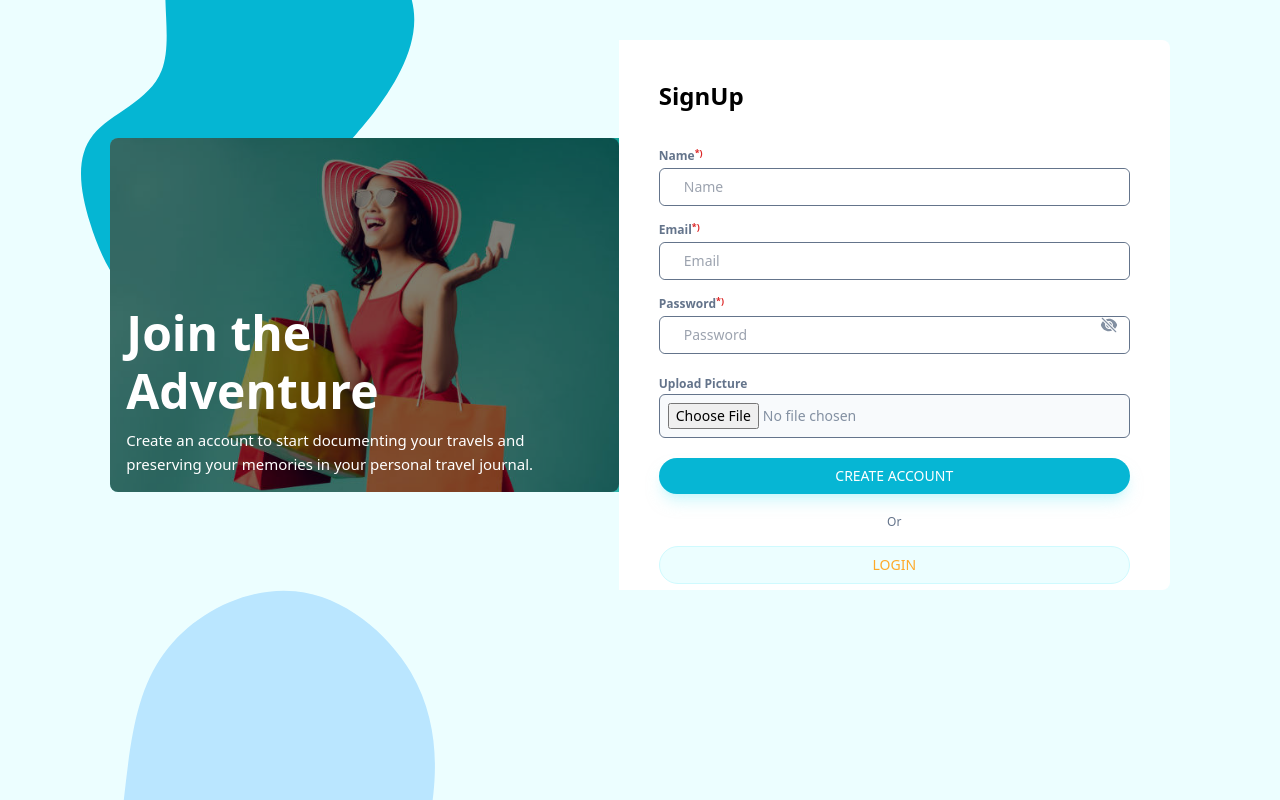
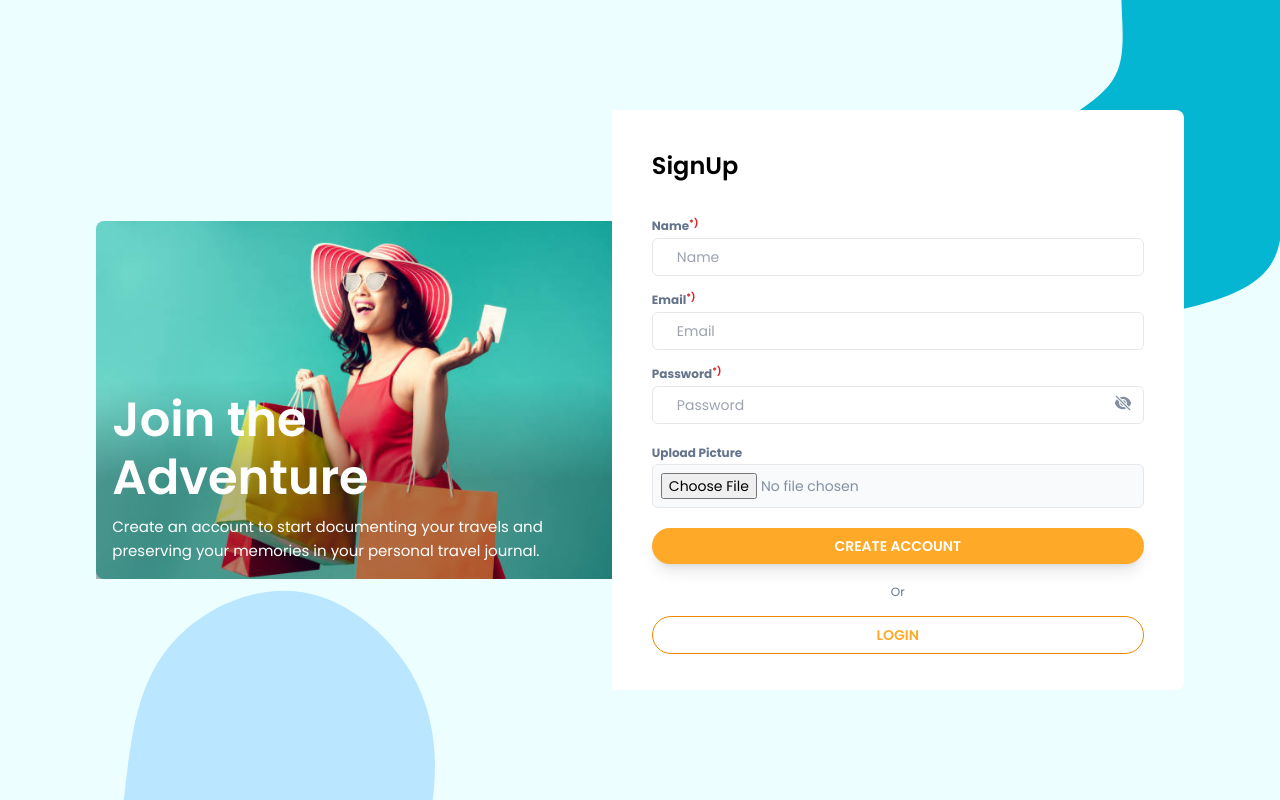
Before and after one commit to Abimanyuoke/E-commerce, a Next.js app in the folder frontend/: page /auth/signup in a window 1280 px wide. Built offline with nearby package versions, Linux system fonts and the light colour scheme.

Commit message:
fix: update routing for login and signup redirects, adjust SVG positioning, and improve button styles

```diff
--- a/frontend/app/auth/login/page.tsx
+++ b/frontend/app/auth/login/page.tsx
@@ -34,7 +34,7 @@ export default function Login() {
                     storeCookie("profile_picture", data.data.profile_picture || "")
                     let role = data.data.role
                     if (role === `MANAGER`) setTimeout(() => router.replace(`/manager/dashboard`), 1000)
-                    else if (role === `USER`) setTimeout(() => router.replace(`/user/home`), 1000)
+                    else if (role === `USER`) setTimeout(() => router.replace(`/main`), 1000)
                 }
             }
             else toast.warning(data.message, { duration: 2000 })
@@ -46,7 +46,7 @@ export default function Login() {
 
     return (
         <div className="bg-cyan-50 h-screen w-full relative overflow-hidden font-poppins">
-            <svg viewBox="0 50 200 200" className="absolute -right-42 w-[500px]" xmlns="http://www.w3.org/2000/svg">
+            <svg viewBox="0 50 200 200" className="absolute -right-44 w-[500px]" xmlns="http://www.w3.org/2000/svg">
                 <path fill="#fea928" d="M44,-72C56.5,-69,65.6,-56.1,65.7,-42.4C65.9,-28.8,56.9,-14.4,49.2,-4.5C41.4,5.4,34.9,10.9,32.5,20.6C30.1,30.3,31.9,44.3,27.1,53.7C22.4,63.2,11.2,68.1,-2.1,71.8C-15.5,75.5,-31,78.1,-42.1,72.3C-53.2,66.5,-59.9,52.5,-64,39.1C-68.2,25.6,-69.8,12.8,-62.8,4C-55.8,-4.7,-40.2,-9.5,-35.4,-21.7C-30.5,-33.9,-36.4,-53.5,-32.3,-61.4C-28.2,-69.2,-14.1,-65.3,0.8,-66.8C15.8,-68.2,31.5,-75.1,44,-72Z" transform="translate(100 100)" />
             </svg>
             <svg viewBox="0 0 200 200" className="absolute -bottom-[300px] w-[600px]" xmlns="http://www.w3.org/2000/svg">
@@ -86,12 +86,12 @@ export default function Login() {
                             </div>
 
                             <button
-                                type="submit" className="mt-3 text-sm font-semibold bg-[#fea928] shadow-lg  p-[10px] my-1 hover:text-white duration-200 transition-all  text-white py-2 rounded-full cursor-pointer">
-                                LOGIN
+                                type="submit" className="mt-3 uppercase text-sm font-semibold bg-[#fea928] shadow-lg  p-[10px] my-1 hover:text-white duration-200 transition-all  text-white py-2 rounded-full cursor-pointer">
+                                login
                             </button>
                             <div className="flex flex-col justify-center text-center">
                                 <p className="text-xs text-slate-500 my-4">Or</p>
-                                <button onClick={() => { router.push("/auth/signup") }} className="uppercase text-sm bg-cyan-50 text-primary shadow-cyan-100 border border-cyan-100 hover:bg-secondary hover:text-white rounded-full py-2 cursor-pointer font-semibold duration-300 transition-colors">create account</button>
+                                <button onClick={() => { router.push("/auth/signup") }} className="uppercase text-sm bg-white text-primary border border-secondary hover:bg-secondary hover:text-white rounded-full py-2 cursor-pointer font-semibold duration-300 transition-colors">create account</button>
                             </div>
                         </form>
                     </div>
--- a/frontend/app/auth/signup/page.tsx
+++ b/frontend/app/auth/signup/page.tsx
@@ -65,18 +65,18 @@ export default function SignUp() {
         }
     }
     return (
-        <div className="bg-cyan-50 h-screen w-full relative overflow-hidden">
-            <svg viewBox="0 50 200 200" className="absolute -right-42 w-[500px]" xmlns="http://www.w3.org/2000/svg">
+        <div className="bg-cyan-50 h-screen w-full relative overflow-hidden font-poppins">
+            <svg viewBox="0 50 200 200" className="absolute -right-44 w-[500px]" xmlns="http://www.w3.org/2000/svg">
                 <path fill="#05B6D3" d="M44,-72C56.5,-69,65.6,-56.1,65.7,-42.4C65.9,-28.8,56.9,-14.4,49.2,-4.5C41.4,5.4,34.9,10.9,32.5,20.6C30.1,30.3,31.9,44.3,27.1,53.7C22.4,63.2,11.2,68.1,-2.1,71.8C-15.5,75.5,-31,78.1,-42.1,72.3C-53.2,66.5,-59.9,52.5,-64,39.1C-68.2,25.6,-69.8,12.8,-62.8,4C-55.8,-4.7,-40.2,-9.5,-35.4,-21.7C-30.5,-33.9,-36.4,-53.5,-32.3,-61.4C-28.2,-69.2,-14.1,-65.3,0.8,-66.8C15.8,-68.2,31.5,-75.1,44,-72Z" transform="translate(100 100)" />
             </svg>
             <svg viewBox="0 0 200 200" className="absolute -bottom-[300px] w-[600px]" xmlns="http://www.w3.org/2000/svg">
                 <path fill="#BAE6FF" d="M37,-42.5C44.8,-29.1,45.9,-14.6,44.4,-1.5C42.9,11.6,38.8,23.1,30.9,30.5C23.1,37.9,11.6,41.2,-5.4,46.6C-22.4,52,-44.7,59.5,-54.4,52.1C-64.2,44.7,-61.3,22.4,-59,2.3C-56.7,-17.8,-55.1,-35.6,-45.3,-48.9C-35.6,-62.3,-17.8,-71.2,-1.6,-69.6C14.6,-68,29.1,-55.8,37,-42.5Z" transform="translate(100 100)" />
             </svg>
-            <div className="w-full flex justify-center relative">
-                <div className="absolute flex items-center top-10">
+            <div className="w-full h-full flex justify-center items-center relative">
+                <div className="absolute flex items-center">
                     <div className="relative">
                         <Image src={imgSignup} alt="Image Login" height={600} width={600} className="bg-cover rounded-l-lg" />
-                        <span className="absolute bg-black opacity-50 inset-0 rounded-lg">{''}</span>
+                        <span className="absolute bottom-0 w-full h-[200px] bg-gradient-to-t opacity-30 from-black via via-black to-transparent">{""}</span>
                         <div className="absolute bottom-0 text-white space-y-2 p-4">
                             <h4 className="text-5xl font-semibold leading-[58px]">
                                 Join the <br /> Adventure
@@ -84,7 +84,7 @@ export default function SignUp() {
                             <p className="text-[15px] text-white leading-6 pr-7 mt-4">Create an account to start documenting your travels and preserving your memories in your personal travel journal.</p>
                         </div>
                     </div>
-                    <div className="w-3/5 h-[550px] p-10 bg-white rounded-r-lg relative">
+                    <div className="w-3/5 h-[580px] p-10 bg-white rounded-r-lg relative">
                         <h1 className="text-2xl font-semibold mb-7">
                             SignUp
                         </h1>
@@ -105,7 +105,7 @@ export default function SignUp() {
                                 <InputGroupComponent id={`password`} type={showPassword ? `text` : `password`} value={user.password}
                                     onChange={val => setUser({ ...user, password: val })}
                                     required={true} label="Password" placeholder="Password" className="pl-5" />
-                                <div className="cursor-pointer rounded-r-md p-3 absolute right-0" onClick={() => setShowPassword(!showPassword)}>
+                                <div className="cursor-pointer rounded-r-md absolute right-3 bottom-5" onClick={() => setShowPassword(!showPassword)}>
                                     {showPassword ?
                                         <IoEyeSharp className="text-[#8390A2] text-lg" /> :
                                         <HiEyeSlash className="text-[#8390A2] text-lg" />
@@ -113,15 +113,15 @@ export default function SignUp() {
                                 </div>
                             </div>
                             <FileInput acceptTypes={["application/pdf", "image/png", "image/jpeg", "image/jpg"]} id="profile_picture"
-                                label="Upload Picture" onChange={f => setFile(f)} required={false} />
+                                label="Upload Picture" onChange={f => setFile(f)} required={false}/>
 
                             <button
-                                type="submit" className="mt-3 text-sm font-medium bg-cyan-500 shadow-lg shadow-cyan-200/50 p-[10px] my-1 hover:bg-cyan-100 hover:text-primary  text-white py-2 rounded-full cursor-pointer uppercase">
+                                type="submit"  className="mt-3 uppercase text-sm font-semibold bg-[#fea928] shadow-lg  p-[10px] my-1 hover:text-white duration-200 transition-all  text-white py-2 rounded-full cursor-pointer">
                                 create account
                             </button>
                             <div className="flex flex-col justify-center text-center">
                                 <p className="text-xs text-slate-500 my-4">Or</p>
-                                <button onClick={() => { router.push("/auth/login") }} className=" text-sm uppercase bg-cyan-50 text-primary shadow-cyan-100 border border-cyan-100 hover:bg-primary hover:text-white rounded-full py-2 cursor-pointer">login</button>
+                                <button onClick={() => { router.push("/auth/login") }} className="uppercase text-sm bg-white text-primary shadow-cyan-100 border border-secondary hover:bg-secondary hover:text-white rounded-full py-2 cursor-pointer font-semibold duration-300 transition-colors">login</button>
                             </div>
                         </form>
                     </div>
--- a/frontend/app/components/InputComponent/index.tsx
+++ b/frontend/app/components/InputComponent/index.tsx
@@ -30,7 +30,7 @@ export const InputGroupComponent = ({ value, onChange, type, className, id, requ
     return (
         <div className="w-full flex flex-col gap-1 my-2">
             <strong className="text-xs font-bold text-slate-500">{label}{required == true ? <sup className="text-red-600">*&#41;</sup> : <></>}</strong>
-            <div className="w-full flex items-center gap-1 bg-white border-slate-500 rounded-md border">
+            <div className="w-full flex items-center gap-1 bg-white  rounded-md border">
                 {
                     children ?
                         <div className="px-2">
--- a/frontend/app/components/fileInput/index.tsx
+++ b/frontend/app/components/fileInput/index.tsx
@@ -39,7 +39,7 @@ const FileInput = (props: Props) => {
         <div className="w-full gap-1 my-2">
             <strong className="text-xs font-bold text-slate-500">{props.label}</strong>
             <input type={`file`}
-                className={`text-sm w-full rounded-md p-2 bg-slate-50 border border-slate-500 focus:border-slate-500 focus:outline-none ${props.className}`}
+                className={`text-sm w-full rounded-md p-2 bg-slate-50 border focus:outline-none ${props.className}`}
                 disabled={props.disabled}
                 required={props.required || false}
                 accept={acceptTypes}
```
Also changed, not shown: 1 other file (tests, documents, lock files or other folders).
